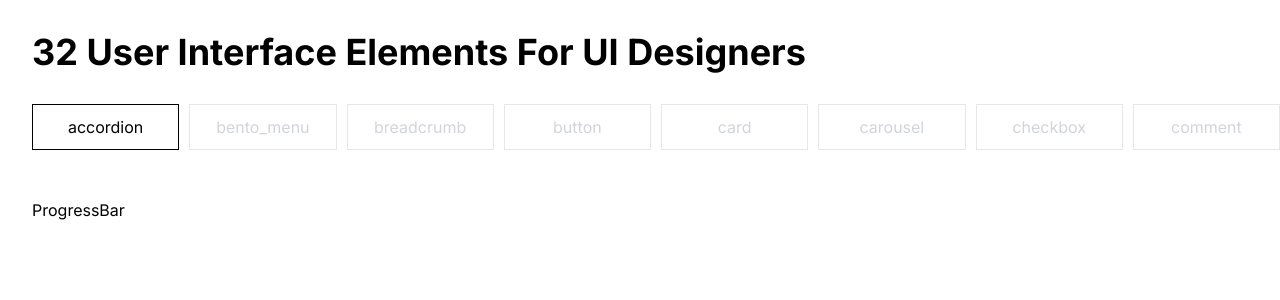
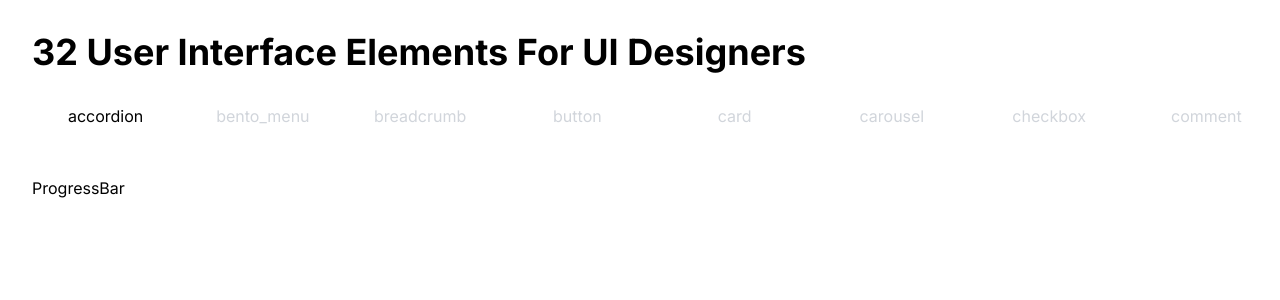
Before and after one commit to team-pat-a-mat/32-ui-designers, a Next.js app: page /progress_bar in a window 1280 px wide. Shown: the top 300 px of the page. Built offline with nearby package versions, Linux system fonts and the light colour scheme.

Commit message:
feat: 슬라이드 마우스 윌 적용

```diff
--- a/app/components/slider_nav.tsx
+++ b/app/components/slider_nav.tsx
@@ -1,11 +1,11 @@
 "use client";
 import { Swiper, SwiperSlide } from "swiper/react";
-import "swiper/css";
 import { useState } from "react";
 import Link from "next/link";
+import { Mousewheel } from "swiper";
 
 export default function Slider_Nav() {
-  const [activeIndex, setActiveIndex] = useState<number>(0);
+  const [activeIndex, setActiveIndex] = useState(0);
   const handleClick = (index: number) => {
     setActiveIndex(index);
   };
@@ -50,6 +50,7 @@ export default function Slider_Nav() {
       <Swiper
         spaceBetween={10}
         mousewheel={true}
+        modules={[Mousewheel]}
         breakpoints={{
           320: {
             slidesPerView: 2,
@@ -64,17 +65,20 @@ export default function Slider_Nav() {
       >
         {slides.map((slide, index) => (
           <SwiperSlide
+            className="text-center"
             key={index}
-            className={`p-2.5 border text-center whitespace-nowrap cursor-pointer ${
-              activeIndex === index
-                ? "border-black text-black"
-                : "text-gray-300"
-            }`}
             style={{ width: "auto" }}
-            onClick={() => handleClick(index)}
           >
-            <Link href={slide === "accordion" ? "/" : `/${slide}`}>
-              <span className="">{slide}</span>
+            <Link
+              onClick={() => handleClick(index)}
+              className={`p-2.5 cursor-pointer ${
+                activeIndex === index
+                  ? "border-black text-black"
+                  : "text-gray-300"
+              }`}
+              href={slide === "accordion" ? "/" : `/${slide}`}
+            >
+              <span>{slide}</span>
             </Link>
           </SwiperSlide>
         ))}
--- a/app/layout.tsx
+++ b/app/layout.tsx
@@ -1,4 +1,5 @@
 import "./globals.css";
+import "swiper/css";
 import { Inter } from "next/font/google";
 import Header from "./components/header";
 import Nav from "./components/nav";
```
